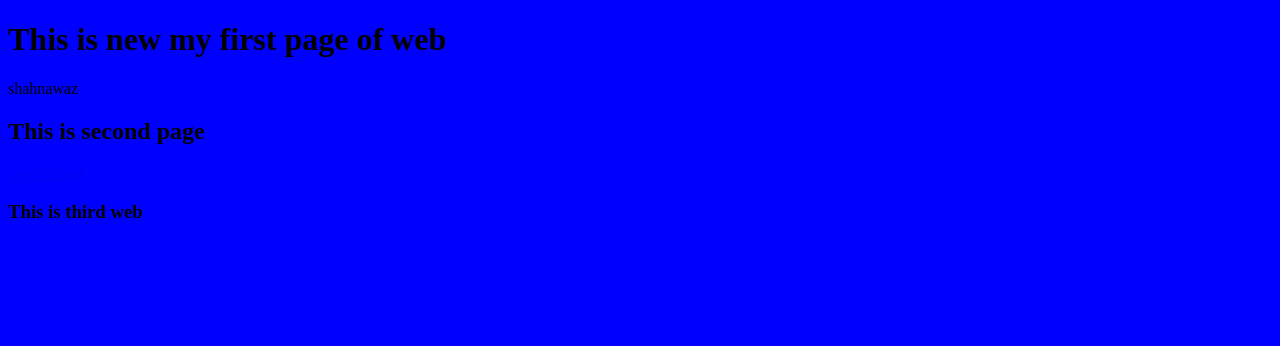
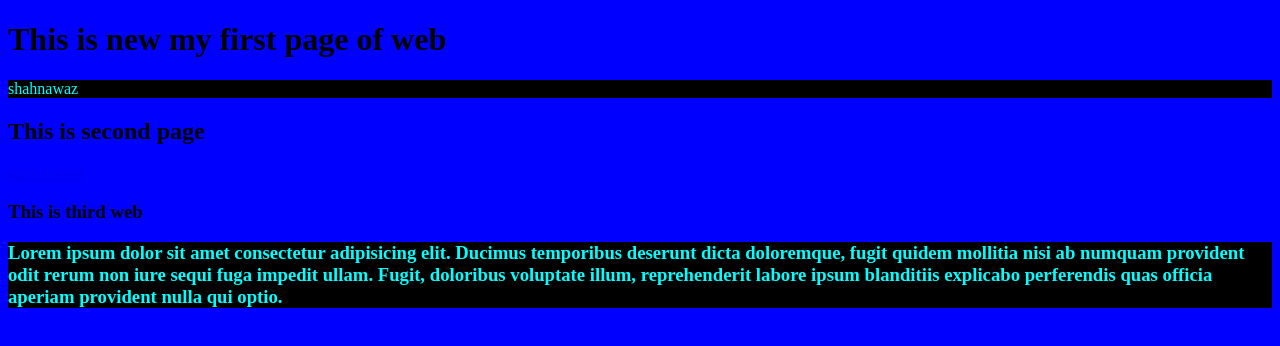
Before and after one commit to Shahnawaz-Tanwar/page, a plain HTML site: page index.html in a window 1280 px wide. Drawn offline with Linux system fonts and the light colour scheme.

Commit message:
change in html and css  v6

```diff
--- a/index.html
+++ b/index.html
@@ -1,5 +1,6 @@
 <!DOCTYPE html>
 <html lang="en">
+
 <head>
     <meta charset="UTF-8">
     <meta name="viewport" content="width=device-width, initial-scale=1.0">
@@ -8,11 +9,12 @@
     </title>
     <link rel="stylesheet" href="style.css">
 </head>
+
 <body>
     <h1>
         This is new my first page of web
     </h1>
-   <p>shahnawaz</p>
+    <p>shahnawaz</p>
 
 
     <h2>
@@ -21,6 +23,10 @@
     <a href="https://gu.icloudems.com"> open icloud</a>
     <h3>
         This is third web
+        <p>Lorem ipsum dolor sit amet consectetur adipisicing elit. Ducimus temporibus deserunt dicta doloremque, fugit
+            quidem mollitia nisi ab numquam provident odit rerum non iure sequi fuga impedit ullam. Fugit, doloribus
+            voluptate illum, reprehenderit labore ipsum blanditiis explicabo perferendis quas officia aperiam provident
+            nulla qui optio.</p>
+</body>
 
-</body>
 </html>
--- a/style.css
+++ b/style.css
@@ -1,3 +1,8 @@
 body {
     background-color: blue;
 }
+
+p{
+    background-color: black;
+    color: aqua;
+}
```
